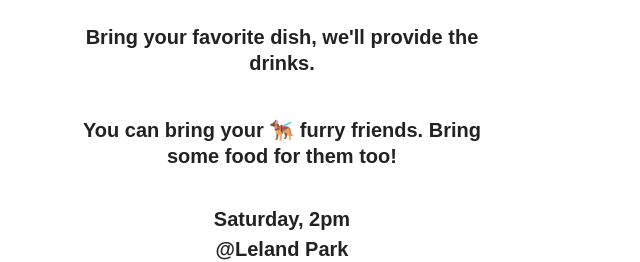
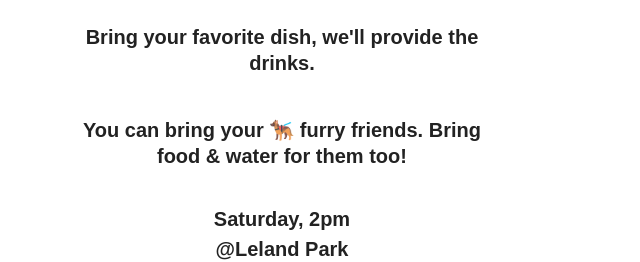
Before and after one commit to TwixmixyJanet/js-l05-events-event-listeners-and-handlers, a website: page index.html in a window 1280 px wide. Shown: the part 918-1180 px from the top of the page, without its empty margins (174-814 px from the left). Drawn offline with Linux system fonts and the light colour scheme; a web font is replaced by a local one.

Commit message:
Bring food and water for your dog

```diff
--- a/index.html
+++ b/index.html
@@ -30,7 +30,7 @@
         <h1>Let's have some <span class="big">noms!</span></h1>
         <p>Bring your favorite dish, we'll provide the drinks.</p>
         <p>
-          You can bring your 🐕‍🦺 furry friends. Bring some food for them too!
+          You can bring your 🐕‍🦺 furry friends. Bring food & water for them too!
         </p>
         <div class="location">
           <p>Saturday, 2pm</p>
```
